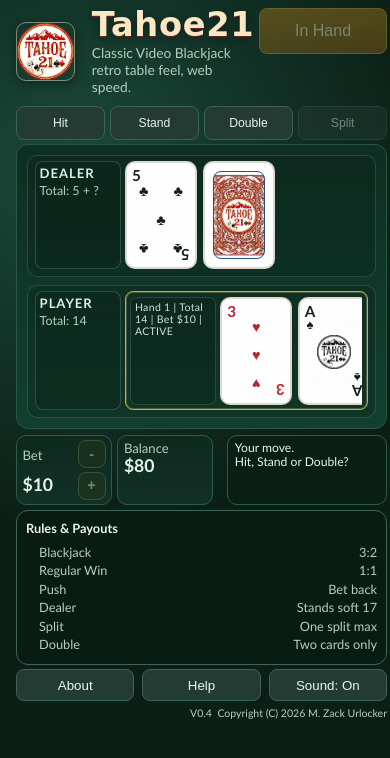
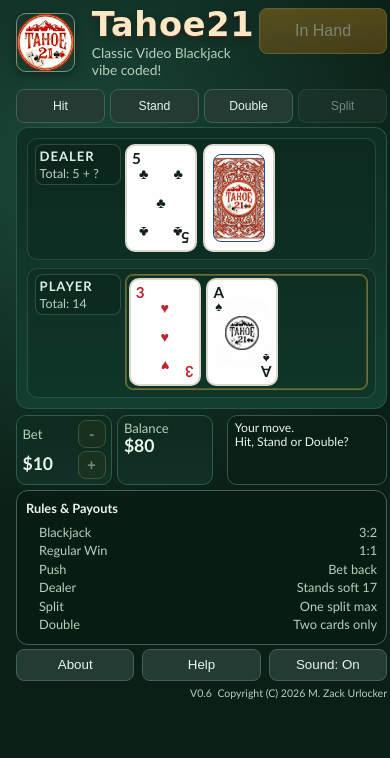
Before and after one commit to ZUrlocker1/Tahoe21, a plain HTML site: page app/index.html in a window 390 px wide. Both pictures are taken after a click on the button "Deal". Drawn offline with Linux system fonts and the light colour scheme.

Commit message:
Tahoe21 v0.6 mobile layout and player panel simplification

```diff
--- a/app/app.js
+++ b/app/app.js
@@ -1,6 +1,6 @@
 "use strict";
 
-const APP_VERSION = "0.4";
+const APP_VERSION = "0.6";
 const MIN_BET = 10;
 const BET_STEP = 10;
 const START_BALANCE = 90;
@@ -1140,15 +1140,11 @@ function renderPlayerHands() {
 
   if (!state.playerHands.length && state.phase === "PRE_DEAL") {
     const handWrap = document.createElement("div");
-    handWrap.className = "player-hand";
-    const label = document.createElement("div");
-    label.className = "player-hand-label";
-    label.textContent = `Hand 1 | Total - | Bet ${formatCash(state.bet)}`;
+    handWrap.className = "player-hand single-hand";
     const cards = document.createElement("div");
     cards.className = "hand-cards";
     cards.appendChild(renderCardSlot(null, true));
     cards.appendChild(renderCardSlot(null, true));
-    handWrap.appendChild(label);
     handWrap.appendChild(cards);
     el.playerHands.appendChild(handWrap);
     el.playerTotal.textContent = "Total: -";
@@ -1168,13 +1164,10 @@ function renderPlayerHands() {
     const hand = state.playerHands[i];
     const handWrap = document.createElement("div");
     handWrap.className = "player-hand";
+    if (state.playerHands.length === 1) handWrap.classList.add("single-hand");
     if (state.phase === "PLAYER_TURN" && i === state.activeHandIndex && !hand.done) {
       handWrap.classList.add("is-active");
     }
-
-    const label = document.createElement("div");
-    label.className = "player-hand-label";
-    label.textContent = handHeaderLabel(hand, i);
 
     const cards = document.createElement("div");
     cards.className = "hand-cards";
@@ -1186,7 +1179,12 @@ function renderPlayerHands() {
       cards.appendChild(slot);
     }
 
-    handWrap.appendChild(label);
+    if (state.playerHands.length > 1) {
+      const label = document.createElement("div");
+      label.className = "player-hand-label";
+      label.textContent = handHeaderLabel(hand, i);
+      handWrap.appendChild(label);
+    }
     handWrap.appendChild(cards);
     el.playerHands.appendChild(handWrap);
   }
--- a/app/index.html
+++ b/app/index.html
@@ -4,7 +4,7 @@
     <meta charset="utf-8" />
     <meta name="viewport" content="width=device-width, initial-scale=1" />
     <title>Tahoe21</title>
-    <link rel="stylesheet" href="./styles.css?v=0.4.0" />
+    <link rel="stylesheet" href="./styles.css?v=0.6.0" />
   </head>
   <body>
     <main class="app">
@@ -13,7 +13,7 @@
           <img class="brand-logo" src="./assets/tahoe-21-logo.png" alt="Tahoe 21 logo" />
           <div class="brand-text">
             <h1>Tahoe21</h1>
-            <p>Classic Video Blackjack<span class="subtitle-break"><span class="subtitle-dash"> - </span>retro table feel, web speed.</span></p>
+            <p>Classic Video Blackjack<span class="subtitle-break"><span class="subtitle-dash"> - </span>vibe coded!</span></p>
           </div>
         </div>
         <div class="header-action">
@@ -88,7 +88,7 @@
             <button id="soundBtn" class="btn secondary" type="button" aria-label="Toggle sound">Sound: On (S)</button>
           </div>
           <div class="utility-meta">
-            <span id="versionTag" class="header-version">V0.4</span>
+            <span id="versionTag" class="header-version">V0.6</span>
             <p class="header-copyright">Copyright (C) 2026 M. Zack Urlocker</p>
           </div>
         </div>
@@ -98,9 +98,9 @@
     <dialog id="helpDialog">
       <h2>How To Play Tahoe21</h2>
       <p>1. Adjust bet, then press Deal.</p>
-      <p>2. Choose actions for the active hand: Hit means draw another card. Stand means don't draw.</p>
-      <p>&nbsp;&nbsp;&nbsp;You can also Double your bet, but that means you draw only 1 more card.</p>
-      <p>&nbsp;&nbsp;&nbsp;If you draw two cards of the same value, you can split into two separate hands.</p>
+      <p>2. Choose actions for the active hand: Hit means draw another card. Stand means no more cards.</p>
+      <p>&emsp;;You can also Double your bet, and then you draw only 1 more card.</p>
+      <p>&emsp;;If you draw two cards of the same value, you can split into two hands.</p>
       <p>3. Dealer reveals hole card and draws to 17 (stands on soft 17).</p>
       <p>4. Blackjack pays 3:2, regular win pays 1:1, push returns the bet.</p>
       <h3>Keyboard Controls</h3>
@@ -113,15 +113,15 @@
     <dialog id="aboutDialog">
       <h2>About</h2>
       <img class="about-logo" src="./assets/tahoe-21-logo.png" alt="Tahoe 21 logo" />
-      <p>Tahoe21 is a Blackjack video game that runs in a web browser. </p>
+      <p>Tahoe21 is a video Blackjack game that runs in a browser. </p>
       <p>It is based on a shareware game I wrote in 1992 using Turbo Pascal. Fortunately I lost the source code and all the EXEs!</p>
-      <p>So I vibe coded it by creating a PRD with Codex and VS Code and re-using the overall layout and style of the Tahoe5 poker game I created previously. I added features like Double and Split even though I didn't know how those work. Luckily ChatGPT explained it to me in the PRD!</p>
-      <p>The first working prototype took about 15 minutes. Then about 2 hours to adjust the game play and layout.</p>
+      <p>So I vibecoded it by creating a PRD with Codex and VS Code and re-using the overall layout and style of the Tahoe5 poker game I created previously. I added features like Double and Split even though I didn't know how those work. Luckily ChatGPT explained it to me in the PRD!</p>
+      <p>The first working prototype took about 15 minutes. Then a couple hours to adjust the game play and layout.</p>
       <form method="dialog">
         <button class="btn primary" value="close">Close</button>
       </form>
     </dialog>
 
-    <script src="./app.js?v=0.4.0"></script>
+    <script src="./app.js?v=0.6.0"></script>
   </body>
 </html>
--- a/app/styles.css
+++ b/app/styles.css
@@ -165,7 +165,8 @@ body {
 }
 
 .hand-info-box {
-  min-height: 100%;
+  min-height: 0;
+  align-self: start;
   border: 1px solid rgba(194, 224, 208, 0.2);
   border-radius: 8px;
   padding: 0.3rem 0.34rem;
@@ -211,9 +212,22 @@ body {
   padding: 0.28rem;
 }
 
+.player-hand.single-hand {
+  grid-template-columns: 1fr;
+  border: 0;
+  padding: 0;
+  background: transparent;
+}
+
 .player-hand.is-active {
   border-color: rgba(239, 189, 74, 0.86);
   box-shadow: 0 0 0 1px rgba(239, 189, 74, 0.28) inset;
+}
+
+.player-hand.single-hand.is-active {
+  border: 1px solid rgba(239, 189, 74, 0.45);
+  border-radius: 8px;
+  padding: 0.18rem;
 }
 
 .player-hand-label {
```
